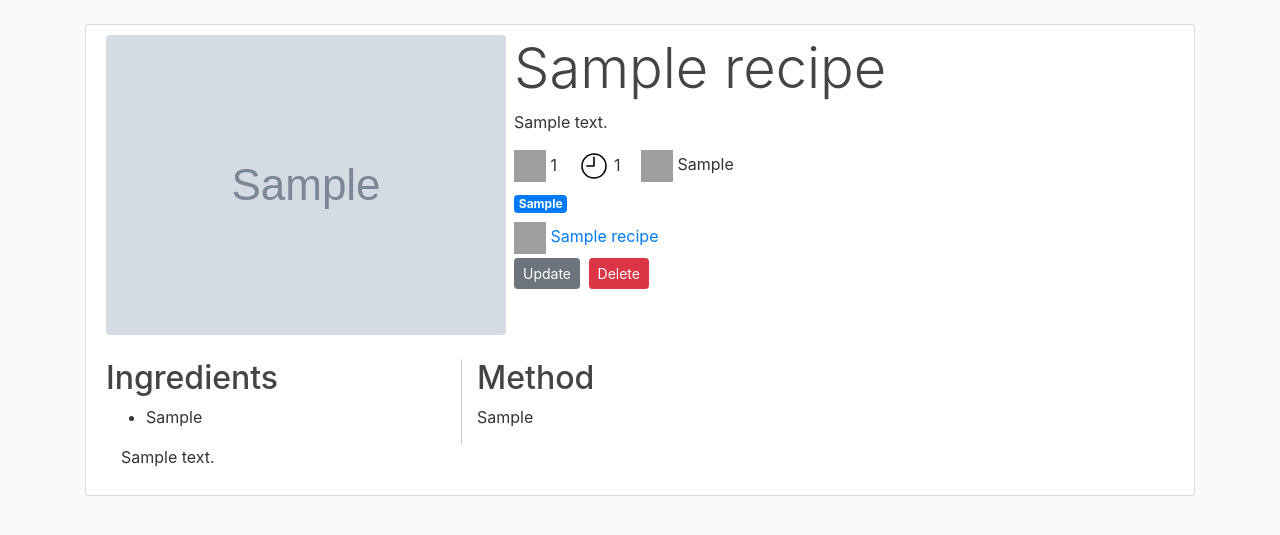
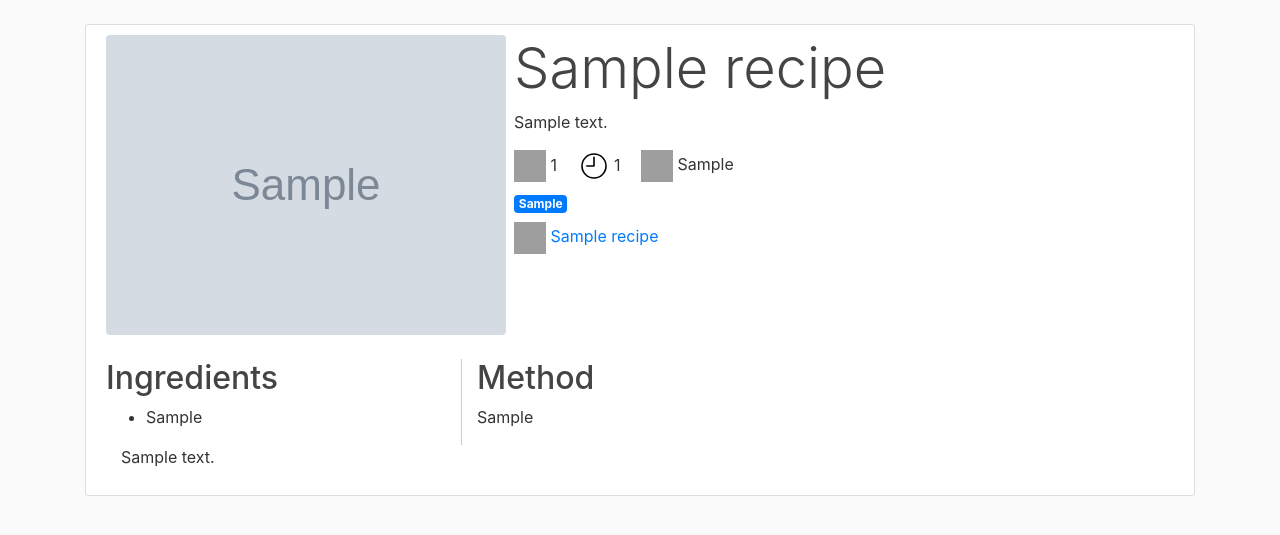
Before and after one commit to hmattinson/Website, a Flask app: page /recipe/1 in a window 1280 px wide. Shown: the part 56-591 px from the top of the page. Run offline with Flask 2, Linux system fonts and the light colour scheme; tables that the repository leaves empty hold one stand-in row (values such as "Sample post"); grey boxes marked "Sample" are stand-in pictures; parts of the project's set-up code (start-up, migrations or seed data) failed here and were passed over; some libraries are stand-ins or nearby versions; grey boxes are pictures that could not be loaded.

Commit message:
Hide update/delete buttons if not logged in

```diff
--- a/website/templates/layout.html
+++ b/website/templates/layout.html
@@ -26,9 +26,6 @@
           </button>
           <div class="collapse navbar-collapse" id="navbarToggle">
             <div class="navbar-nav mr-auto">
-              {% if current_user.is_authenticated %}
-
-              {% endif %}
               <a class="nav-item nav-link" href="{{ url_for('recipes.all')}}">Recipes</a>
               <a class="nav-item nav-link" href="{{ url_for('card_solver.card_solver')}}">24</a>
             </div>
--- a/website/templates/recipe.html
+++ b/website/templates/recipe.html
@@ -34,10 +34,12 @@
           <span><a href="{{recipe.source_link}}">{{recipe.source_name}}</a></span>
         </div>
 
-        <div>
-          <a class="btn btn-secondary btn-sm mt-1 mb-1" href="{{ url_for('recipes.update_recipe', recipe_id=recipe.id) }}">Update</a>
-          <button type="button" class="btn btn-danger btn-sm m-1" data-toggle="modal" data-target="#deleteModal">Delete</button>
-        </div>
+        {% if current_user.is_authenticated %}
+          <div>
+            <a class="btn btn-secondary btn-sm mt-1 mb-1" href="{{ url_for('recipes.update_recipe', recipe_id=recipe.id) }}">Update</a>
+            <button type="button" class="btn btn-danger btn-sm m-1" data-toggle="modal" data-target="#deleteModal">Delete</button>
+          </div>
+        {% endif %}
     </div>
   </div>
 
```
